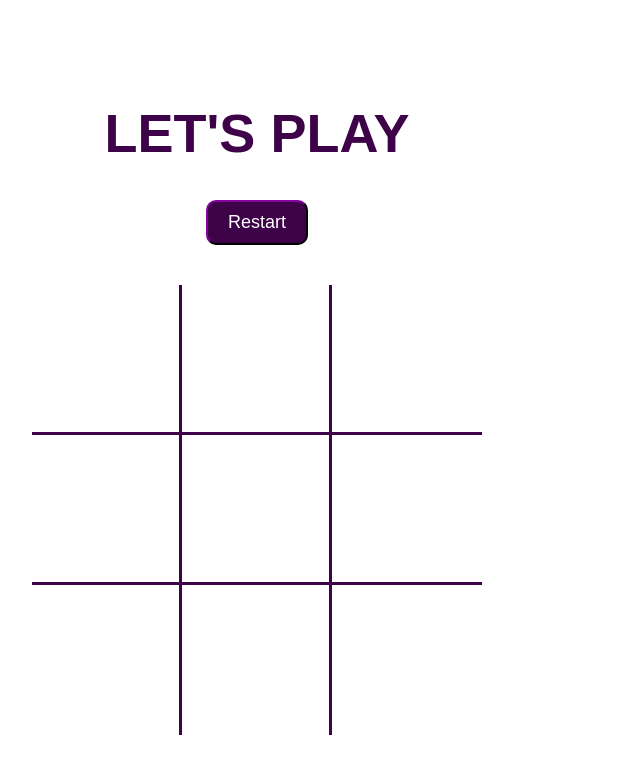
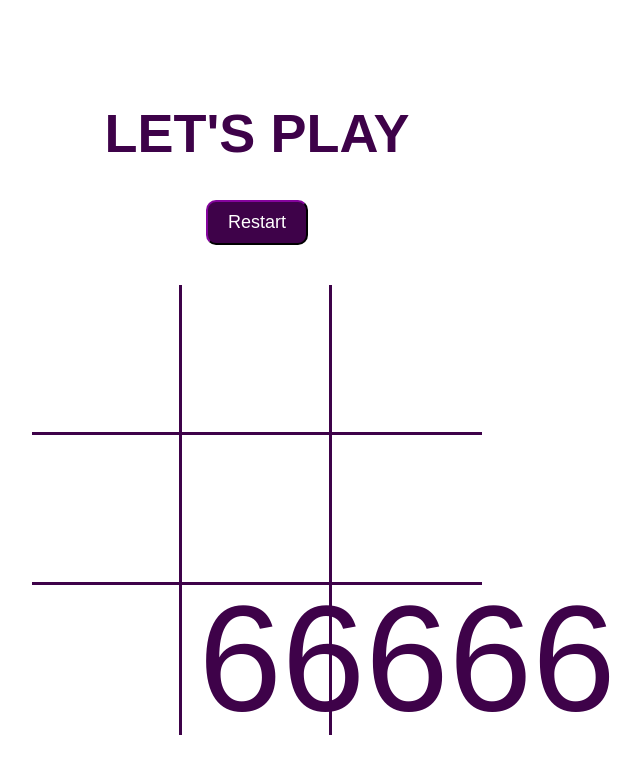
Before and after one commit to amichel23/skillspire-tic-tac-toe, a plain HTML site: page index.html in a window 1280 px wide. Shown: the whole page, without its empty margins (383-1023 px from the left). Drawn offline with Linux system fonts and the light colour scheme.

Commit message:
changes made slightly

```diff
--- a/index.html
+++ b/index.html
@@ -21,7 +21,7 @@
       <div class="box box-border-bottom" id="5"></div>
       <div class="box box-border-right" id="6"></div>
       <div class="box box-border-right" id="7"></div>
-      <div class="box" id="8"></div>
+      <div class="box" id="8">66666</div>
     </div>
   </div>
 
```
